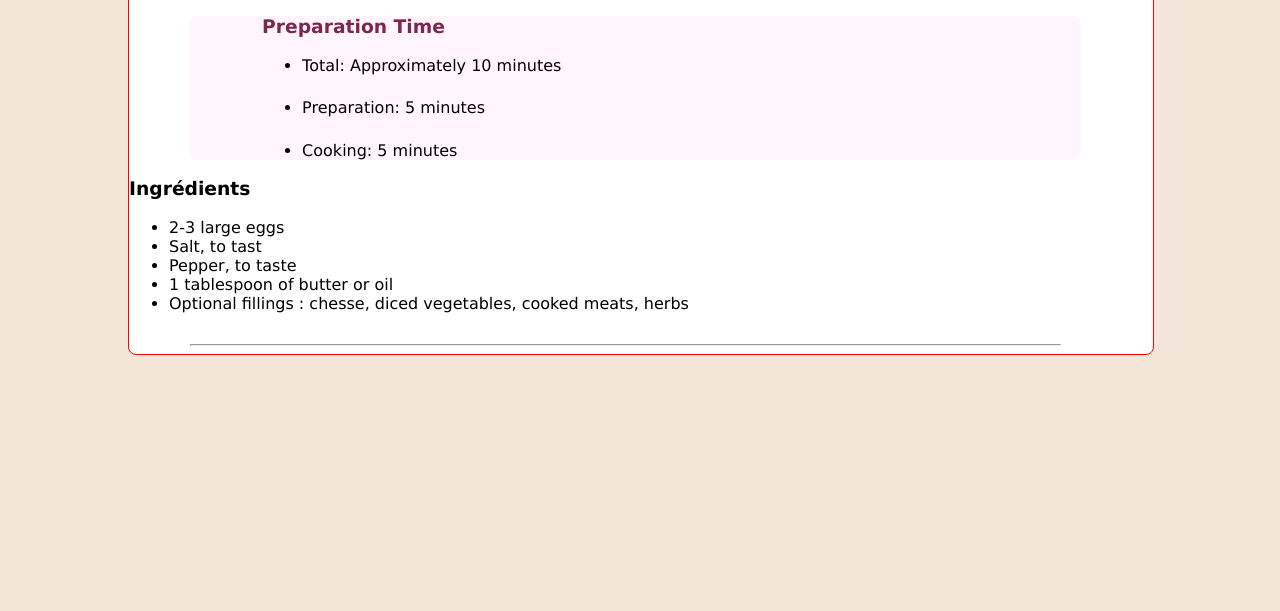
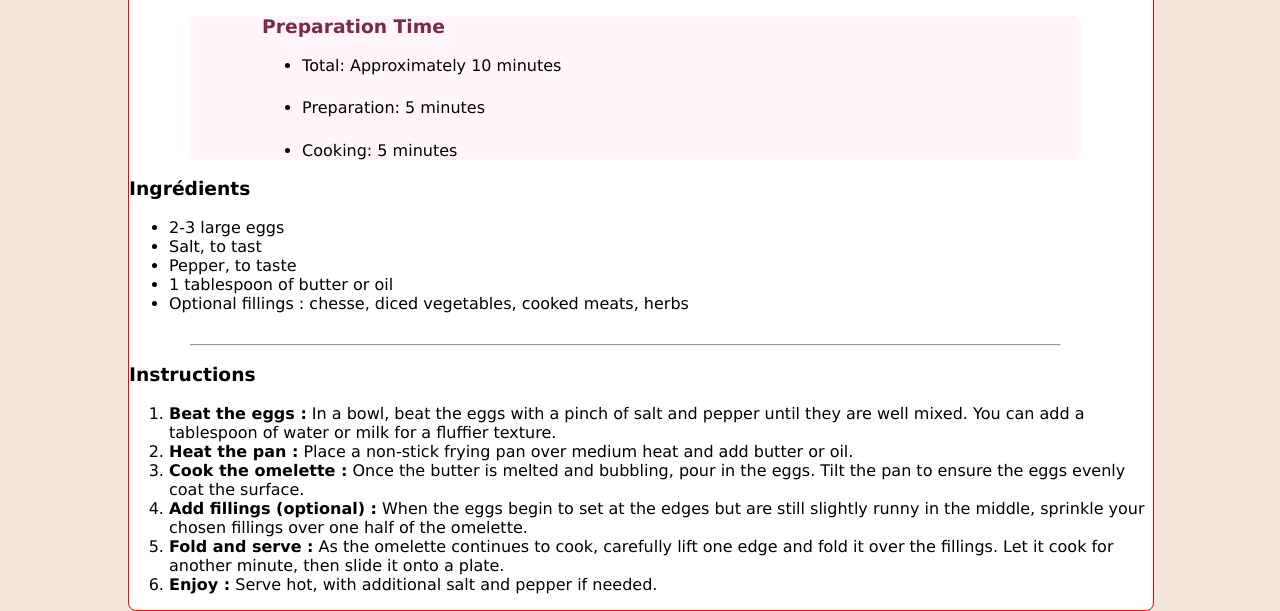
Before and after one commit to HumanM00n/TP1, a plain HTML site: page index.html in a window 1280 px wide. Shown: the part 634-1245 px from the top of the page. Before the commit the page ends 989 px from the top, so only its background shows below. Drawn offline with Linux system fonts and the light colour scheme.

Commit message:
Ajout des éléments pour les instructions

```diff
--- a/index.html
+++ b/index.html
@@ -64,6 +64,47 @@
             </div>
 
         </section>
+
+
+        <section class="insctructions">
+
+            <div class="title-instruction">
+                <h1>Instructions</h1>
+            </div>
+
+            <div class="instructions-rules">
+                <ol>
+                    <li><strong>Beat the eggs :</strong> In a bowl,
+                        beat the eggs with a pinch of salt and pepper until they are well mixed.
+                        You can add a tablespoon of water or milk for a fluffier texture.
+                    </li>
+
+                    <li><strong>Heat the pan :</strong>
+                        Place a non-stick frying pan over medium heat and add butter or oil.
+                    </li>
+
+                    <li><strong>Cook the omelette :</strong>
+                        Once the butter is melted and bubbling, pour in the eggs.
+                        Tilt the pan to ensure the eggs evenly coat the surface.
+                    </li>
+
+                    <li><strong>Add fillings (optional) :</strong>
+                        When the eggs begin to set at the edges but are still slightly runny in the middle,
+                        sprinkle your chosen fillings over one half of the omelette.
+                    </li>
+
+                    <li><strong>Fold and serve :</strong>
+                        As the omelette continues to cook, carefully lift one edge and fold it over the fillings.
+                        Let it cook for another minute, then slide it onto a plate.
+                    </li>
+
+                    <li><strong>Enjoy :</strong>
+                        Serve hot, with additional salt and pepper if needed.
+                    </li>
+                </ol>
+            </div>
+
+        </section>
     </section>
 
 </body>
```
